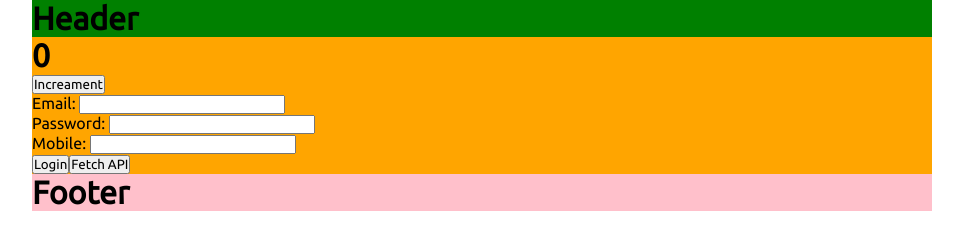
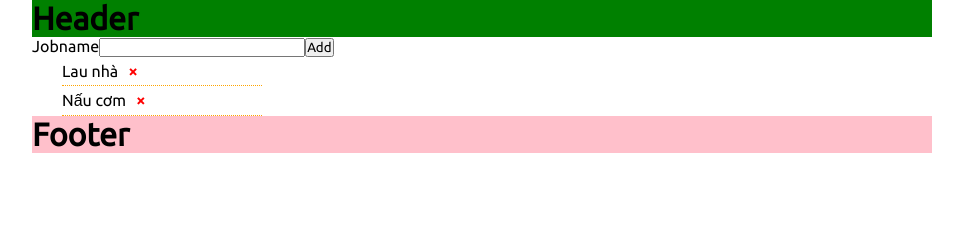
Before and after one commit to khoanguyen84/C0322G1, a React app in the folder Module_5/react-webpack/: page / in a window 1280 px wide. Shown: the whole page, without its empty margins (158-1121 px from the left). Built offline with nearby package versions, Linux system fonts and the light colour scheme.

Commit message:
useState example

```diff
--- /dev/null
+++ b/Module_5/react-webpack/src/component/Job.js
@@ -0,0 +1,43 @@
+import React, { useState, useRef } from "react";
+function Job(){
+
+    const [jobs, setJobs] = useState(["Lau nhà", "Nấu cơm", "Rửa chén"]);
+    const [jobname, setJobname] = useState('');
+    const jobRef = useRef();
+
+    const handleAddJob = () => {
+        // let newJobname = document.querySelector('#jobname').value;
+        // let newJobList = [...jobs];
+        // newJobList.push(newJobname);
+        // setJobs(newJobList);
+        // setJobs([...jobs, newJobname])
+        setJobs([...jobs, jobname]);
+        setJobname("");
+        jobRef.current.focus();
+    }
+    console.log(jobname)
+    return (
+        <div className="job-area">
+            <div className="add-job">
+                <label htmlFor="jobname">Jobname</label>
+                <input type="text"
+                    id="jobname"
+                    value={jobname}
+                    onInput={(e) => setJobname(e.target.value)}
+                    ref={jobRef}
+                     />
+                <button onClick={handleAddJob}>Add</button>
+            </div>
+            <div className="job-list">
+                <ul>
+                    {
+                        jobs.map((job,index) =>
+                            <li key={index}>{job}</li>)
+                    }
+                </ul>
+            </div>
+        </div>
+    )
+}
+
+export default Job;
--- /dev/null
+++ b/Module_5/react-webpack/src/component/JobUseForm.js
@@ -0,0 +1,63 @@
+import React, { useState } from "react";
+const jobData = 'job-data'
+function JobUseForm() {
+    const [jobs, setJobs] = useState(() => {
+        let data = [];
+        if (window.localStorage.getItem(jobData) === null) {
+            data = ["Lau nhà", "Nấu cơm"];
+            window.localStorage.setItem(jobData, JSON.stringify(data));
+        }
+        else {
+            data = JSON.parse(window.localStorage.getItem(jobData))
+        }
+        console.log('executor function')
+        return data;
+    });
+    const [jobname, setJobname] = useState('');
+
+    const handleSubmit = (e) => {
+        e.preventDefault();
+        setJobs([...jobs, jobname]);
+        setJobname("");
+    }
+
+    const handleRemove = (pos) => {
+        let confirm = window.confirm('Confirm to remove job?')
+        if (confirm) {
+            setJobs(pre => pre.filter((item, index) => index != pos));
+        }
+    }
+
+    window.localStorage.setItem(jobData, JSON.stringify(jobs));
+
+    return (
+        <div className="job-area">
+            <div className="add-job">
+                <form onSubmit={handleSubmit}>
+                    <label htmlFor="jobname">Jobname</label>
+                    <input type="text"
+                        id="jobname"
+                        value={jobname}
+                        onInput={(e) => setJobname(e.target.value)}
+                    />
+                    <button type="submit">Add</button>
+                </form>
+            </div>
+            <div className="job-list">
+                <ul>
+                    {
+                        jobs.map((job, index) =>
+                            <li key={index}>{job}
+                                <span className="remove-job"
+                                    onClick={() => handleRemove(index)}
+                                >&times;</span>
+                            </li>
+                        )
+                    }
+                </ul>
+            </div>
+        </div>
+    )
+}
+
+export default JobUseForm;
--- a/Module_5/react-webpack/src/index.css
+++ b/Module_5/react-webpack/src/index.css
@@ -21,3 +21,24 @@
 .footer{
     background-color: pink;
 }
+
+.job-list{
+    width: 200px;
+    margin-left: 30px;
+}
+
+.job-list ul li{
+    border-bottom: 1px dotted orange;
+    padding: 5px 0px;
+
+}
+.job-list ul{
+    list-style: none;
+}
+
+.remove-job{
+    color: red;
+    font-weight: bolder;
+    cursor: pointer;
+    margin-left: 10px;
+}
--- a/Module_5/react-webpack/src/index.js
+++ b/Module_5/react-webpack/src/index.js
@@ -4,13 +4,16 @@ import Content from "./component/Content";
 import Header from './component/Header';
 import Footer from './component/Footer';
 import './index.css';
+import Job from './component/Job';
+import JobUseForm from './component/JobUseForm';
 
 // function component
 function App() {
     return (
         <div className="container">
             <Header/>
-            <Content/>
+            {/* <Content/> */}
+            <JobUseForm/>
             <Footer/>
         </div>
     )
```
